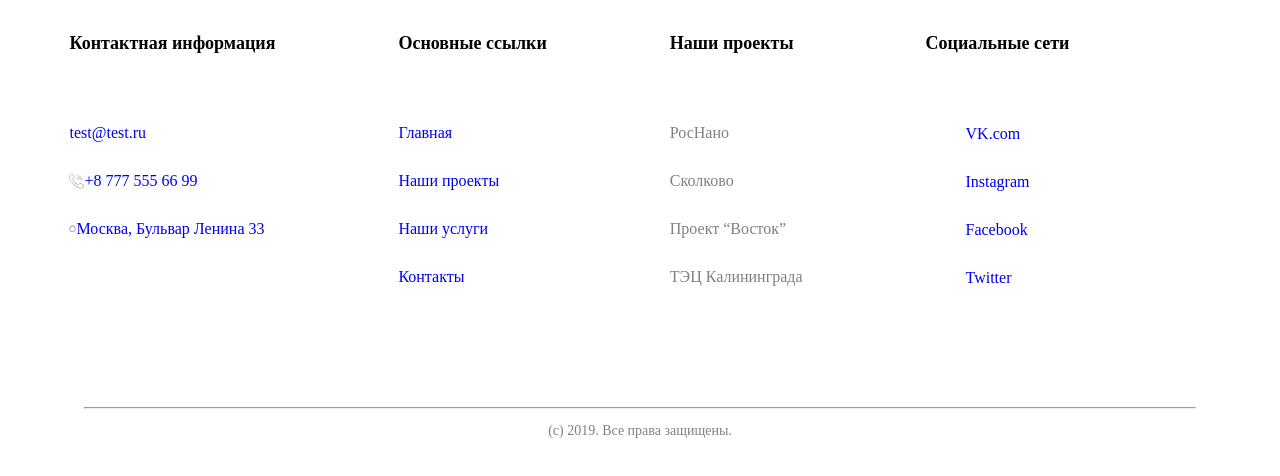
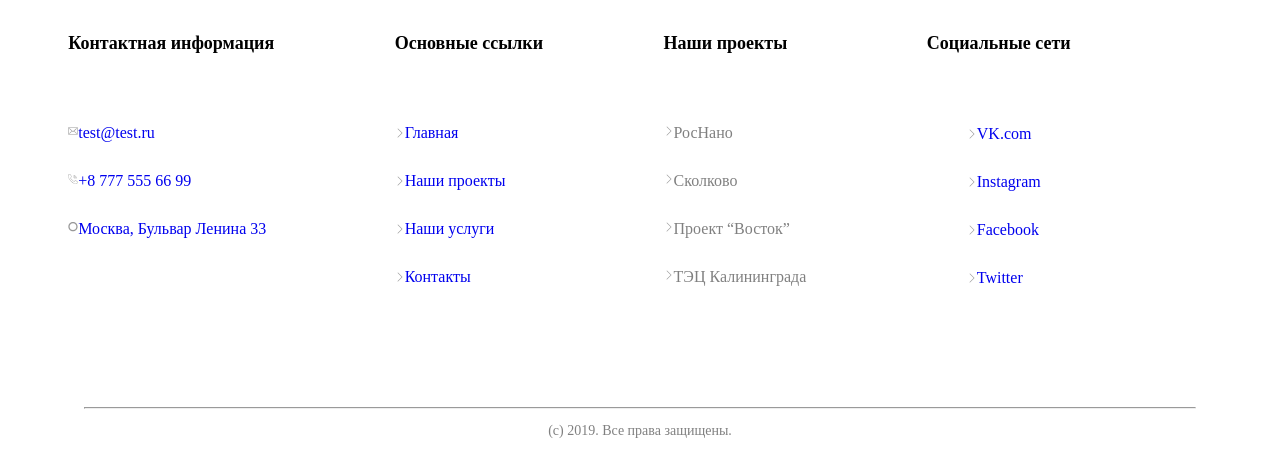
Before and after one commit to vadim982/project1, a plain HTML site: page index.html in a window 1280 px wide. Drawn offline with Linux system fonts and the light colour scheme.

Commit message:
сделан footer  сайта

```diff
--- a/index.html
+++ b/index.html
@@ -10,31 +10,31 @@
   <footer class="footer">
     <nav class="footer_wrapLinksList">
       <h4>Контактная информация</h4>
-      <li><img src="assets/envelope.png" alt=""><a href="#">test@test.ru</a></li>
+      <li><img src="assets/envelope.svg" alt=""><a href="#">test@test.ru</a></li>
       <li><img src="assets/teleponeImg.svg" alt=""><a href="#">+8 777 555 66 99</a></li>
       <li><img src="assets/Icon.svg" alt=""><a href="#">Москва, Бульвар Ленина 33</a></li>
     </nav>
     <nav class="footer_wrapLinksList">
       <h4>Основные ссылки</h4>
-      <li><a href="#"><img src="assets/markImg.svg" alt="">Главная</a></li>
-      <li><a href="#"><img src="assets/markImg.svg" alt="">Наши проекты</a></li>
-      <li><a href="#"><img src="assets/markImg.svg" alt="">Наши услуги</a></li>
-      <li><a href="#"><img src="assets/markImg.svg" alt="">Контакты</a></li>
+      <li><a href="#"><img src="assets/markImg.png" alt="">Главная</a></li>
+      <li><a href="#"><img src="assets/markImg.png" alt="">Наши проекты</a></li>
+      <li><a href="#"><img src="assets/markImg.png" alt="">Наши услуги</a></li>
+      <li><a href="#"><img src="assets/markImg.png" alt="">Контакты</a></li>
     </nav>
     <nav class="footer_wrapLinksList">
       <h4>Наши проекты</h4>
-      <li><img src="assets/markImg.svg" alt="">РосНано</li>
-      <li><img src="assets/markImg.svg" alt="">Сколково</li>
-      <li><img src="assets/markImg.svg" alt="">Проект “Восток”</li>
-      <li><img src="assets/markImg.svg" alt="">ТЭЦ Калининграда</li>
+      <li><img src="assets/markImg.png" alt="">РосНано</li>
+      <li><img src="assets/markImg.png" alt="">Сколково</li>
+      <li><img src="assets/markImg.png" alt="">Проект “Восток”</li>
+      <li><img src="assets/markImg.png" alt="">ТЭЦ Калининграда</li>
     </nav>
     <nav class="footer_wrapLinksList">
       <h4>Социальные сети</h4>
       <ul>
-        <li><a class="footer_links" href="#"><img src="assets/markImg.svg" alt="">VK.com</a></li>
-        <li><a class="footer_links" href="#"> <img src="assets/markImg.svg" alt="">Instagram</a></li>
-        <li><a class="footer_links" href="#"><img src="assets/markImg.svg" alt="">Facebook</a></li>
-        <li><a class="footer_links" href="#"><img src="assets/markImg.svg" alt="">Twitter</a></li>
+        <li><a class="footer_links" href="#"><img src="assets/markImg.png" alt="">VK.com</a></li>
+        <li><a class="footer_links" href="#"> <img src="assets/markImg.png" alt="">Instagram</a></li>
+        <li><a class="footer_links" href="#"><img src="assets/markImg.png" alt="">Facebook</a></li>
+        <li><a class="footer_links" href="#"><img src="assets/markImg.png" alt="">Twitter</a></li>
       </ul>
     </nav>
     <div class="footer_innerContainer">
--- a/styles.css
+++ b/styles.css
@@ -9,6 +9,12 @@
     box-shadow:0px 0px 10px 0px #6F6F6F40;
     text-align: center;
     border: none;
+}
+
+.footer_wrapLinksList > li > img {
+    width: 10px;
+    height: 10px;
+    margin-top: 2px;
 }
 
 .footer {
```
